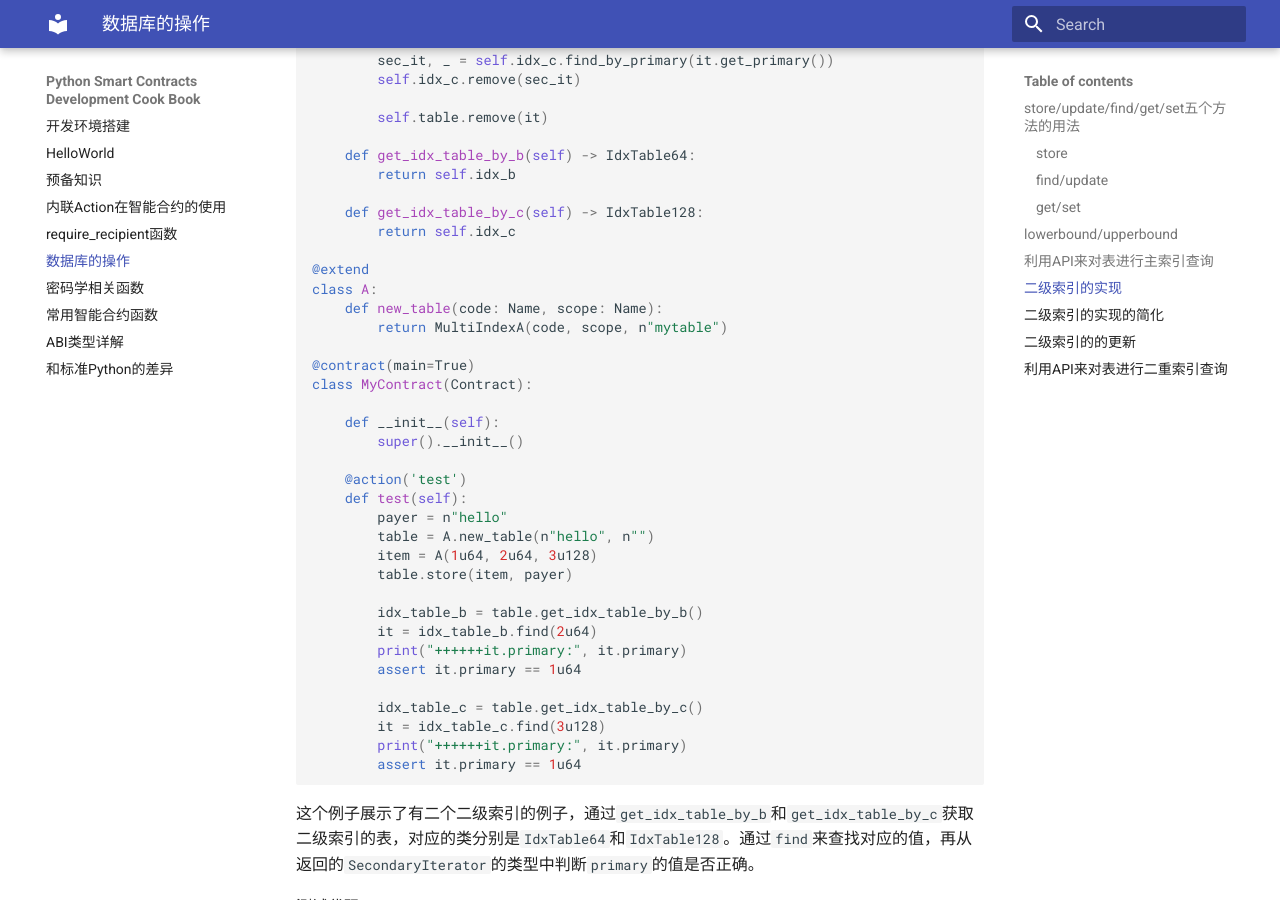
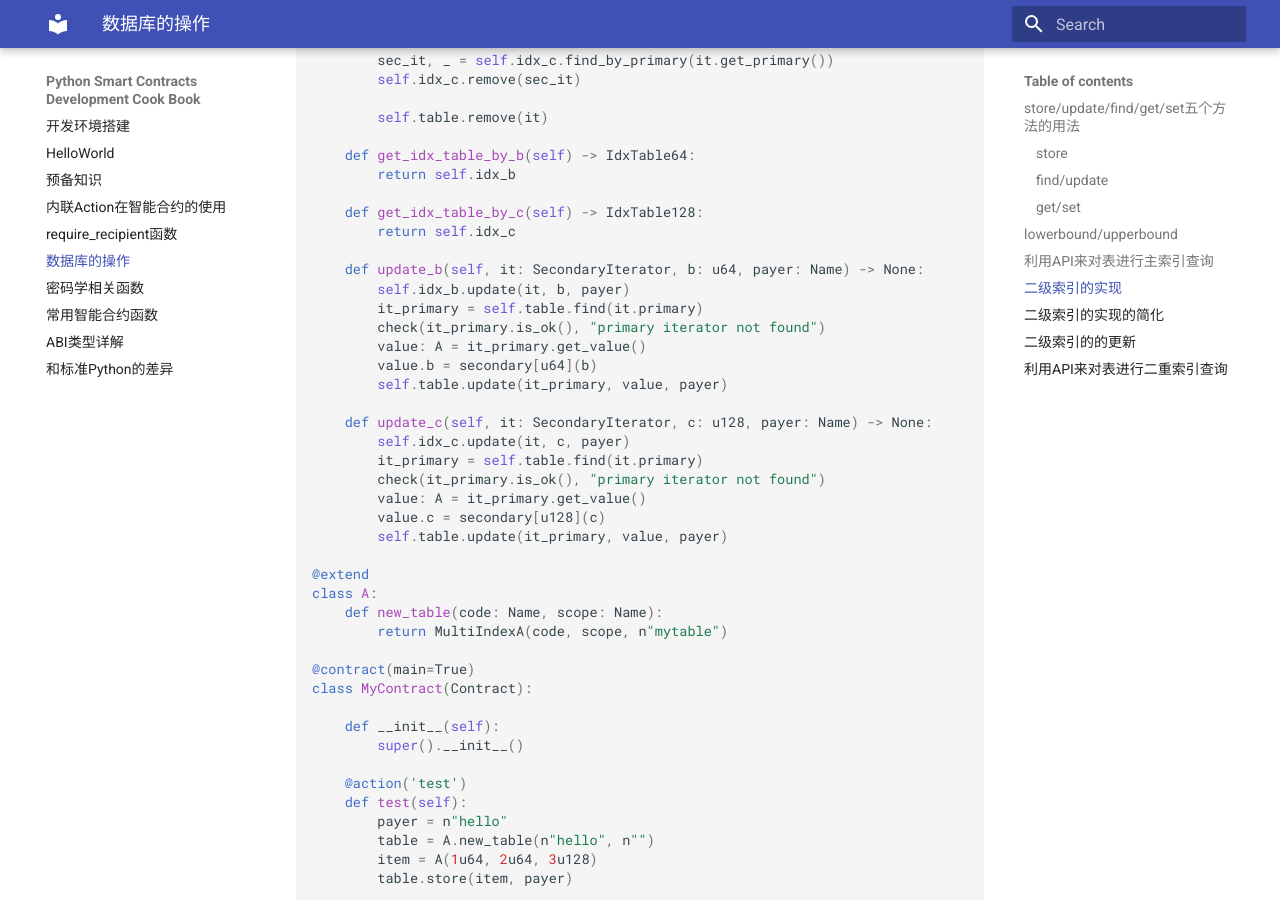
Before and after one commit to learnforpractice/pscdk-book, an MkDocs documentation site: the page built from docs/database.md, in a window 1280 px wide and 900 px high, scrolled down 11582 px. Built offline with MkDocs 1.6.1 and Material for MkDocs 9.7.7, drawn with Linux system fonts in a browser that asks for light colours; some of the changed text lies outside the part shown.

````diff
--- a/docs/database.md
+++ b/docs/database.md
@@ -602,6 +602,22 @@ class MultiIndexA(MultiIndexBase[A]):
     def get_idx_table_by_c(self) -> IdxTable128:
         return self.idx_c
 
+    def update_b(self, it: SecondaryIterator, b: u64, payer: Name) -> None:
+        self.idx_b.update(it, b, payer)
+        it_primary = self.table.find(it.primary)
+        check(it_primary.is_ok(), "primary iterator not found")
+        value: A = it_primary.get_value()
+        value.b = secondary[u64](b)
+        self.table.update(it_primary, value, payer)
+
+    def update_c(self, it: SecondaryIterator, c: u128, payer: Name) -> None:
+        self.idx_c.update(it, c, payer)
+        it_primary = self.table.find(it.primary)
+        check(it_primary.is_ok(), "primary iterator not found")
+        value: A = it_primary.get_value()
+        value.c = secondary[u128](c)
+        self.table.update(it_primary, value, payer)
+
 @extend
 class A:
     def new_table(code: Name, scope: Name):
@@ -784,12 +800,10 @@ class MyContract(Contract):
         print("++++++it.primary:", it_sec.primary)
         assert it_sec.primary == 1u64
 
-        it = table.find(it_sec.primary)
-        value: A = it.get_value()
-        value.b = secondary[u64](22u64)
-        table.update(it, value, payer)
+        table.update_b(it_sec, 22u64, payer)
 
         it_sec = idx_table_b.find(22u64)
+        assert it_sec.is_ok()
         print("++++++it.primary:", it_sec.primary)
         assert it_sec.primary == 1u64
 ```
````
Also changed, not shown: other parts of docs/database.md (+2 -7 lines), 2 other files.
